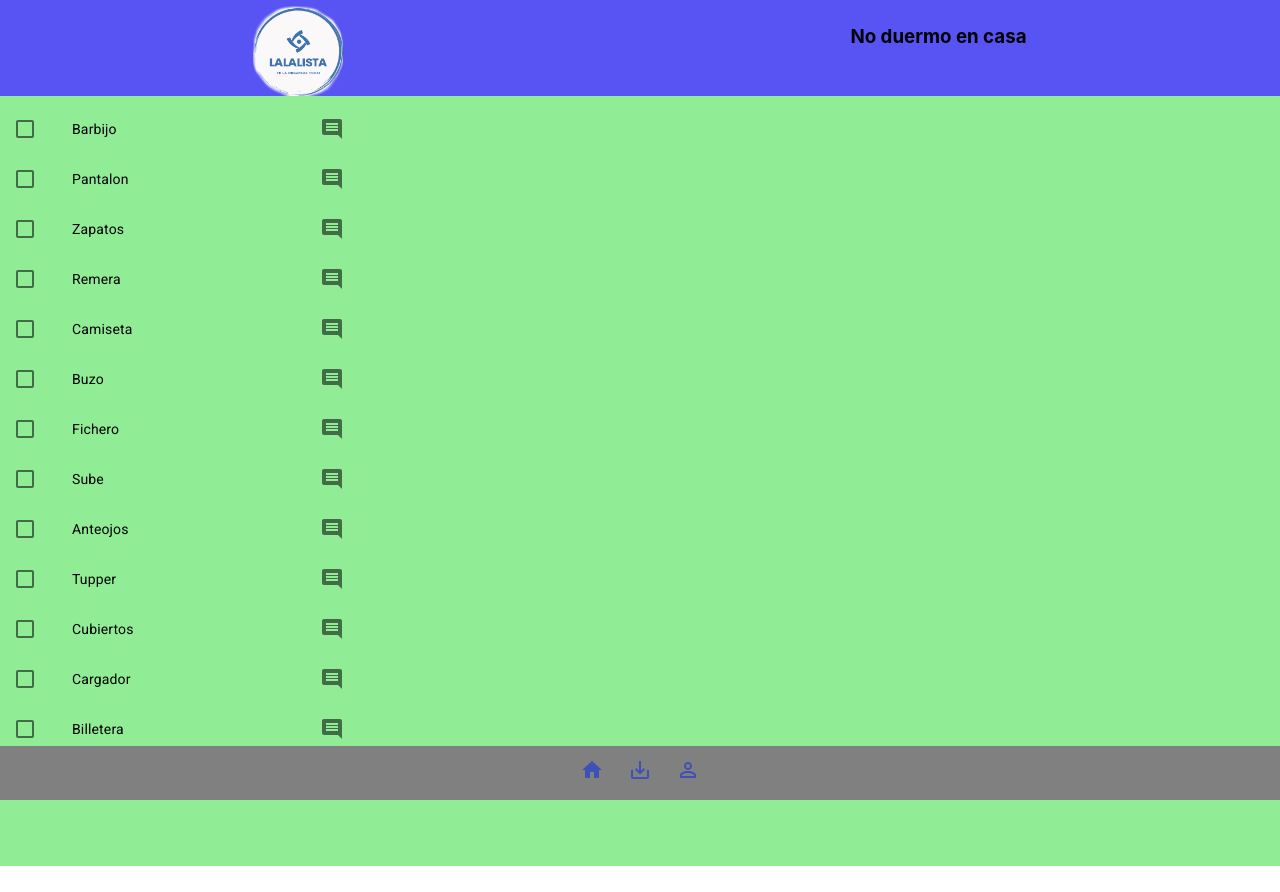
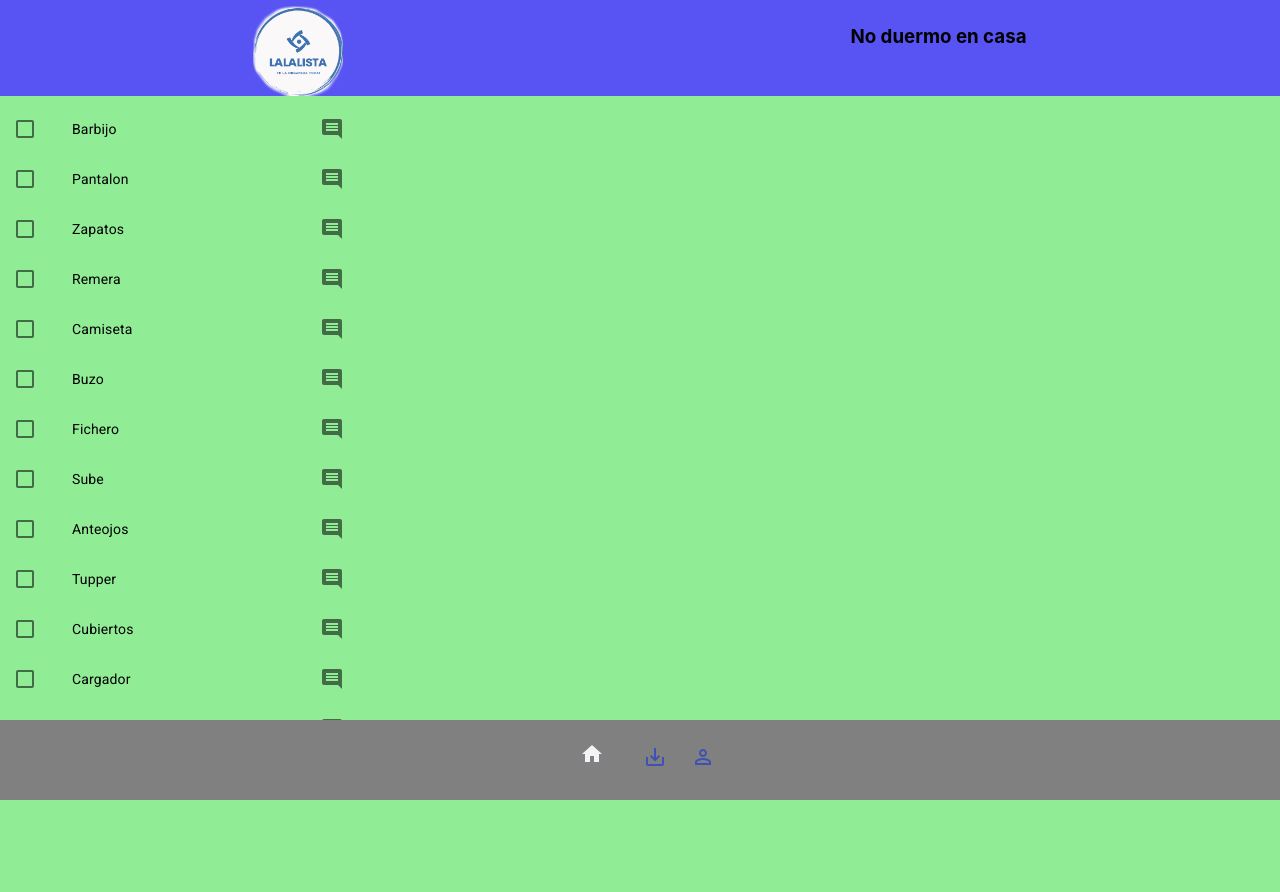
Before and after one commit to LordNickus/LaLaLista, a React (Create React App) app: page /NoDuermoEn in a window 1280 px wide. Before the commit the page ends 866 px from the top, so only its background shows below. Built offline with nearby package versions, Linux system fonts and the light colour scheme.

Commit message:
menus fijos

```diff
--- a/src/App.css
+++ b/src/App.css
@@ -47,6 +47,7 @@ a{
 .Menu-abajo{
   bottom: 0;
   position: sticky;
+
 }
 
 .Botones-inicio{
--- a/src/barraBottom.jsx
+++ b/src/barraBottom.jsx
@@ -15,7 +15,8 @@ const useStyles = makeStyles({
     backgroundColor: "grey",
     display: "flex",
     justifyContent: "center",
-    paddingBottom: "6px"
+    paddingBottom: "6px",
+    color: "black",
   },
 });
 
@@ -25,7 +26,7 @@ export default function BottomNav() {
 
   return (
       <div className={classes.root}>
-    <IconButton color="primary" aria-label="Home"><HomeIcon /></IconButton>
+    <IconButton color="primary" aria-label="Home"><Link to='Home'><HomeIcon/></Link></IconButton>
     <IconButton color="primary" aria-label="Guardar"><SaveAltIcon /></IconButton>
     <IconButton color="primary" aria-label="Usuario"><PermIdentityOutlinedIcon /></IconButton>
 
```
